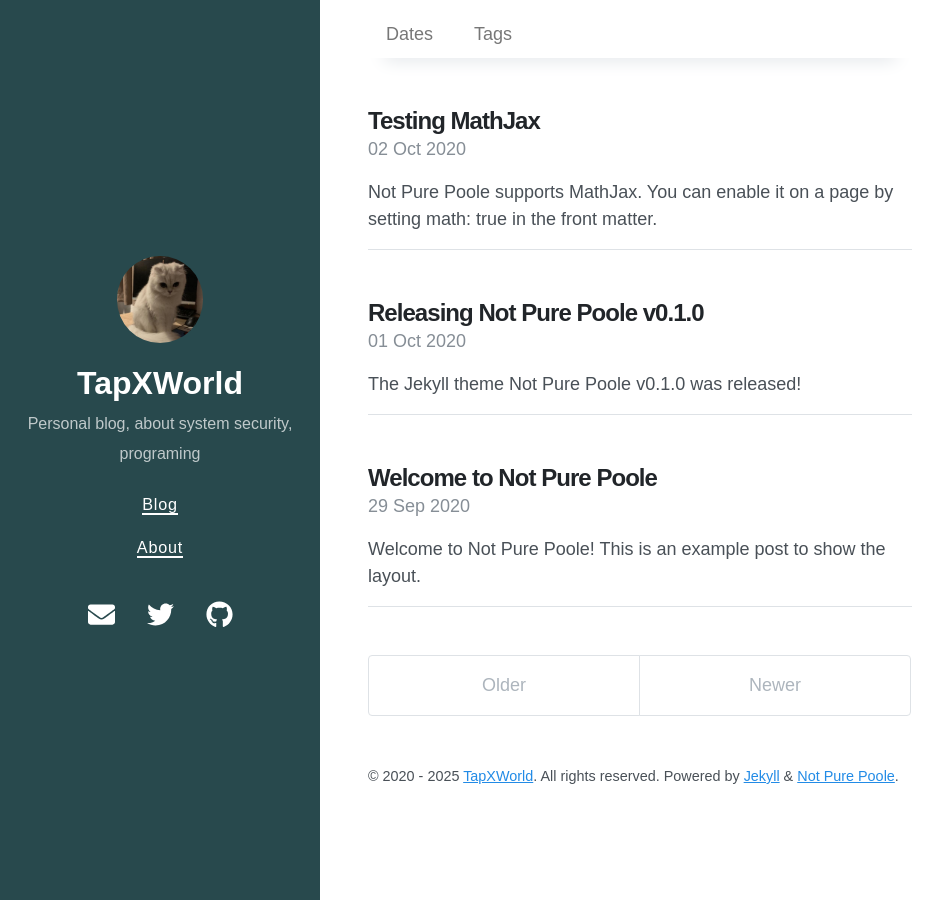
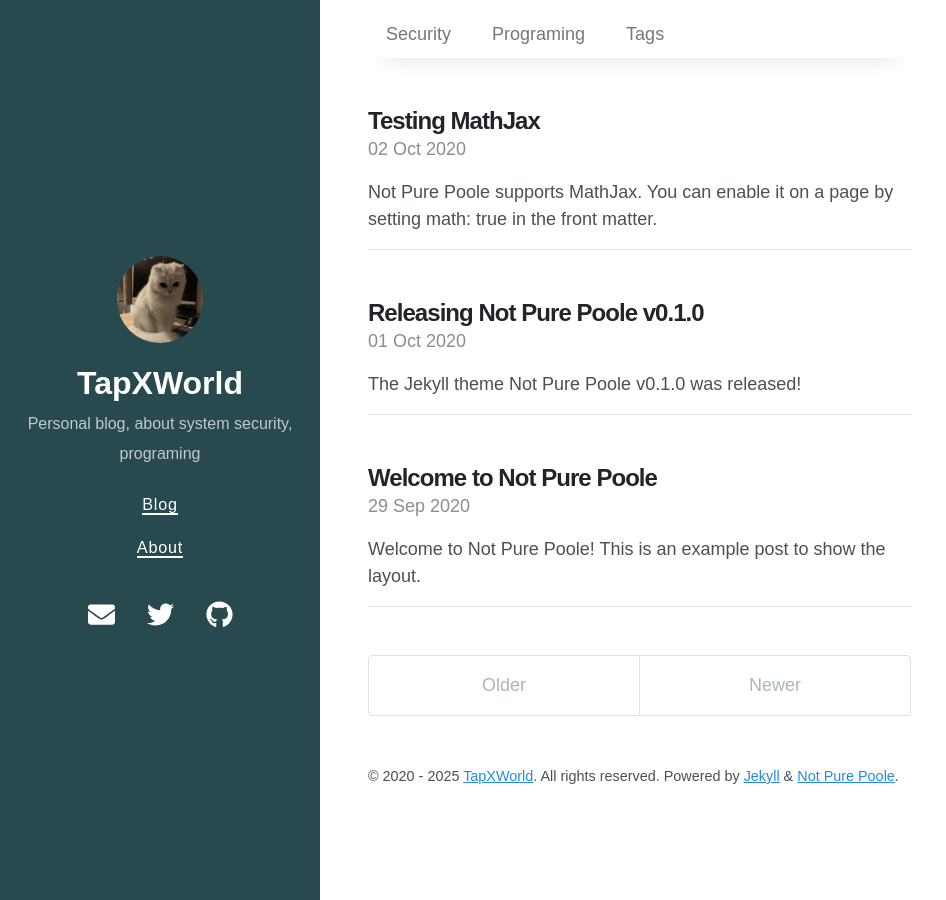
Before and after one commit to TapXWorld/tapxworld.github.io, a Jekyll site: the page built from index.html, in a window 1280 px wide. Shown: the whole page, without its empty margins (0-946 px from the left). Built offline with Jekyll 4.4.1, drawn with Linux system fonts in a browser that asks for light colours; nearby versions of some CDN libraries; the list of posts is cut into pages by our own code.

Commit message:
change _config.yml

```diff
--- a/_data/archive.yml
+++ b/_data/archive.yml
@@ -1,9 +1,9 @@
-- type: dates
-  title: Dates
-  url: /dates/
-#- type: categories
-#  title: Categories
-#  url: /categories/
+- type: security
+  title: Security
+  url: /security/
+- type: programing
+  title: Programing
+  url: /programing/
 - type: tags
   title: Tags
   url: /tags/
```
